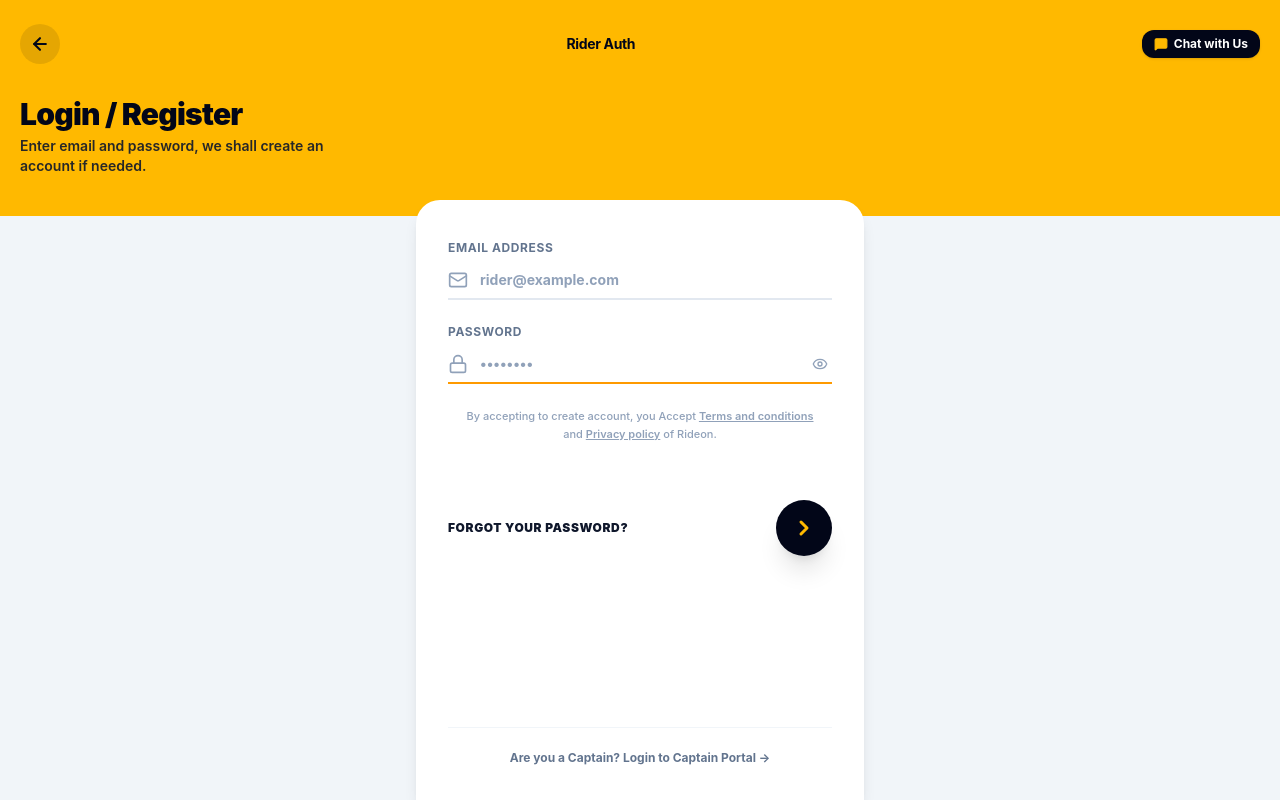
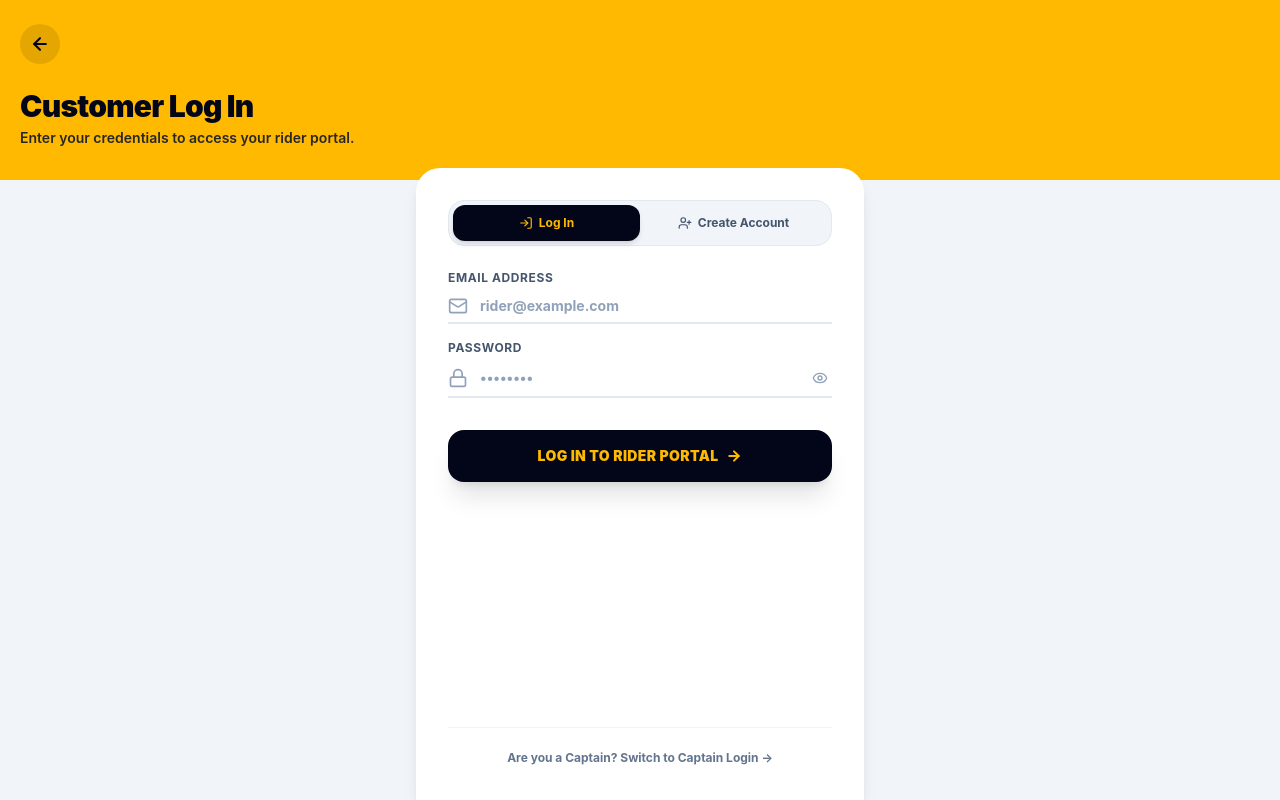
Before and after one commit to ayushraj-ece/RideApp, a Next.js app: page /customer/login in a window 1280 px wide. Built offline with nearby package versions, Linux system fonts and the light colour scheme; no server answers.

Commit message:
Simplify auth pages with prominent full-width submit button, Auth mode tabs, and remove header clutter

```diff
--- a/app/captain/login/page.tsx
+++ b/app/captain/login/page.tsx
@@ -4,35 +4,38 @@ import { useState } from 'react';
 import { useRouter } from 'next/navigation';
 import Link from 'next/link';
 import { createClient } from '@/lib/supabase/client';
-import { ArrowLeft, Mail, Lock, Eye, EyeOff, ChevronRight, MessageSquare, ShieldCheck } from 'lucide-react';
+import { ArrowLeft, Mail, Lock, Eye, EyeOff, ArrowRight, UserPlus, LogIn } from 'lucide-react';
 
 export default function CaptainLoginPage() {
+  const [mode, setMode] = useState<'LOGIN' | 'REGISTER'>('LOGIN');
   const [email, setEmail] = useState('');
   const [password, setPassword] = useState('');
+  const [name, setName] = useState('');
   const [showPassword, setShowPassword] = useState(false);
   const [error, setError] = useState('');
   const [loading, setLoading] = useState(false);
   const router = useRouter();
   const supabase = createClient();
 
-  const handleAuthSubmit = async (e: React.FormEvent) => {
+  const handleSubmit = async (e: React.FormEvent) => {
     e.preventDefault();
     setError('');
     setLoading(true);
 
     try {
-      // 1. Try Signing In
-      const { data: signInData, error: signInError } = await supabase.auth.signInWithPassword({
+      if (mode === 'LOGIN') {
+        const { data, error: authError } = await supabase.auth.signInWithPassword({
           email,
           password,
         });
 
-      if (!signInError && signInData.user) {
-        // Verify role
+        if (authError) throw authError;
+
+        // Check role
         const { data: profile } = await supabase
           .from('profiles')
           .select('role')
-          .eq('id', signInData.user.id)
+          .eq('id', data.user.id)
           .single();
 
         if (profile && profile.role !== 'CAPTAIN') {
@@ -43,11 +46,8 @@ export default function CaptainLoginPage() {
         }
 
         router.push('/captain');
-        return;
-      }
-
-      // 2. If Sign In failed because user account does not exist, attempt automatic Registration
-      if (signInError && (signInError.message.includes('Invalid login credentials') || signInError.message.includes('User not found'))) {
+      } else {
+        // Register Mode
         const { data: signUpData, error: signUpError } = await supabase.auth.signUp({
           email,
           password,
@@ -60,12 +60,12 @@ export default function CaptainLoginPage() {
             id: signUpData.user.id,
             email,
             role: 'CAPTAIN',
-            name: email.split('@')[0],
+            name: name.trim() || email.split('@')[0],
           });
 
           if (profileError) console.error('Error creating profile:', profileError);
 
-          // Insert captain row if needed
+          // Insert captain row
           await supabase.from('captains').upsert({
             id: signUpData.user.id,
             vehicle_type: 'BIKE',
@@ -73,61 +73,94 @@ export default function CaptainLoginPage() {
           });
 
           router.push('/captain');
-          return;
         }
       }
-
-      if (signInError) throw signInError;
     } catch (err: any) {
-      setError(err.message || 'Authentication failed. Check your details.');
+      setError(err.message || 'Authentication failed. Please check your credentials.');
       setLoading(false);
     }
   };
 
   return (
     <div className="min-h-screen bg-slate-100 text-slate-900 flex flex-col font-sans selection:bg-amber-400 selection:text-slate-950">
-      {/* Top Header Banner (Image 2 Style) */}
-      <div className="bg-amber-400 px-5 pt-6 pb-10 text-slate-950 relative">
-        {/* Navigation Bar */}
-        <div className="flex items-center justify-between mb-8">
+      {/* Top Header Banner (Minimalist) */}
+      <div className="bg-amber-400 px-5 pt-6 pb-8 text-slate-950">
         <button
           onClick={() => router.push('/')}
-            className="h-10 w-10 rounded-full bg-slate-950/10 hover:bg-slate-950/20 flex items-center justify-center transition-colors"
+          className="h-10 w-10 rounded-full bg-slate-950/10 hover:bg-slate-950/20 flex items-center justify-center transition-colors mb-6"
         >
           <ArrowLeft className="h-5 w-5 stroke-[2.5]" />
         </button>
-          <span className="text-sm font-bold tracking-tight flex items-center gap-1">
-            <ShieldCheck className="h-4 w-4" />
-            Captain Auth
-          </span>
-          <div className="bg-slate-950 text-white text-xs font-bold px-3 py-1.5 rounded-xl flex items-center gap-1.5 shadow-sm">
-            <MessageSquare className="h-3.5 w-3.5 fill-amber-400 text-amber-400" />
-            <span>Support</span>
-          </div>
-        </div>
 
-        {/* Section Heading */}
         <div className="space-y-1">
-          <h1 className="text-2xl sm:text-3xl font-black tracking-tight">Captain Partner</h1>
-          <p className="text-xs sm:text-sm font-semibold text-slate-900/90 max-w-xs">
-            Enter email and password to log in or register your captain account.
+          <h1 className="text-2xl sm:text-3xl font-black tracking-tight">
+            {mode === 'LOGIN' ? 'Captain Log In' : 'Register as Captain'}
+          </h1>
+          <p className="text-xs sm:text-sm font-semibold text-slate-900/90">
+            {mode === 'LOGIN'
+              ? 'Enter your credentials to access your driver partner portal.'
+              : 'Sign up to start driving and earning with RIDEON.'}
           </p>
         </div>
       </div>
 
-      {/* Main Content Body (White Sheet resting cleanly below header) */}
-      <main className="flex-1 bg-white -mt-4 rounded-t-3xl p-6 sm:p-8 flex flex-col justify-between max-w-md mx-auto w-full shadow-lg relative">
-        <form onSubmit={handleAuthSubmit} className="space-y-6 pt-2">
+      {/* Main Content Body */}
+      <main className="flex-1 bg-white -mt-3 rounded-t-3xl p-6 sm:p-8 flex flex-col justify-between max-w-md mx-auto w-full shadow-lg">
+        <div className="space-y-6">
+          {/* Mode Switcher Tabs */}
+          <div className="flex bg-slate-100 p-1 rounded-2xl border border-slate-200">
+            <button
+              type="button"
+              onClick={() => { setMode('LOGIN'); setError(''); }}
+              className={`flex-1 py-2.5 text-xs font-bold rounded-xl transition-all flex items-center justify-center gap-1.5 ${
+                mode === 'LOGIN'
+                  ? 'bg-slate-950 text-amber-400 shadow-md'
+                  : 'text-slate-600 hover:text-slate-900'
+              }`}
+            >
+              <LogIn className="h-3.5 w-3.5" />
+              <span>Log In</span>
+            </button>
+            <button
+              type="button"
+              onClick={() => { setMode('REGISTER'); setError(''); }}
+              className={`flex-1 py-2.5 text-xs font-bold rounded-xl transition-all flex items-center justify-center gap-1.5 ${
+                mode === 'REGISTER'
+                  ? 'bg-slate-950 text-amber-400 shadow-md'
+                  : 'text-slate-600 hover:text-slate-900'
+              }`}
+            >
+              <UserPlus className="h-3.5 w-3.5" />
+              <span>Create Account</span>
+            </button>
+          </div>
+
           {error && (
             <div className="p-3 rounded-2xl bg-rose-50 border border-rose-200 text-xs font-bold text-rose-600 text-center">
               {error}
             </div>
           )}
 
-          {/* Email Address Input */}
-          <div className="space-y-1.5">
-            <label className="block text-xs font-bold text-slate-500 uppercase tracking-wider">Captain Email</label>
-            <div className="relative border-b-2 border-slate-200 focus-within:border-amber-500 transition-colors py-1 flex items-center">
+          <form onSubmit={handleSubmit} className="space-y-4">
+            {mode === 'REGISTER' && (
+              <div className="space-y-1">
+                <label className="block text-xs font-bold text-slate-600 uppercase tracking-wider">Full Name</label>
+                <div className="border-b-2 border-slate-200 focus-within:border-amber-500 py-1.5 flex items-center">
+                  <input
+                    type="text"
+                    required={mode === 'REGISTER'}
+                    value={name}
+                    onChange={(e) => setName(e.target.value)}
+                    placeholder="Captain Name"
+                    className="w-full bg-transparent text-sm font-bold text-slate-900 placeholder-slate-400 focus:outline-none"
+                  />
+                </div>
+              </div>
+            )}
+
+            <div className="space-y-1">
+              <label className="block text-xs font-bold text-slate-600 uppercase tracking-wider">Captain Email</label>
+              <div className="border-b-2 border-slate-200 focus-within:border-amber-500 py-1.5 flex items-center">
                 <Mail className="h-5 w-5 text-slate-400 mr-3 shrink-0" />
                 <input
                   type="email"
@@ -135,15 +168,14 @@ export default function CaptainLoginPage() {
                   value={email}
                   onChange={(e) => setEmail(e.target.value)}
                   placeholder="captain@example.com"
-                className="w-full bg-transparent text-sm font-bold text-slate-900 placeholder-slate-400 focus:outline-none py-1"
+                  className="w-full bg-transparent text-sm font-bold text-slate-900 placeholder-slate-400 focus:outline-none"
                 />
               </div>
             </div>
 
-          {/* Password Input */}
-          <div className="space-y-1.5">
-            <label className="block text-xs font-bold text-slate-500 uppercase tracking-wider">Password</label>
-            <div className="relative border-b-2 border-amber-500 py-1 flex items-center">
+            <div className="space-y-1">
+              <label className="block text-xs font-bold text-slate-600 uppercase tracking-wider">Password</label>
+              <div className="border-b-2 border-slate-200 focus-within:border-amber-500 py-1.5 flex items-center">
                 <Lock className="h-5 w-5 text-slate-400 mr-3 shrink-0" />
                 <input
                   type={showPassword ? 'text' : 'password'}
@@ -152,7 +184,7 @@ export default function CaptainLoginPage() {
                   value={password}
                   onChange={(e) => setPassword(e.target.value)}
                   placeholder="••••••••"
-                className="w-full bg-transparent text-sm font-bold text-slate-900 placeholder-slate-400 focus:outline-none py-1"
+                  className="w-full bg-transparent text-sm font-bold text-slate-900 placeholder-slate-400 focus:outline-none"
                 />
                 <button
                   type="button"
@@ -164,35 +196,25 @@ export default function CaptainLoginPage() {
               </div>
             </div>
 
-          {/* Disclaimer Text */}
-          <p className="text-[11px] font-medium text-slate-400 text-center leading-relaxed px-2">
-            By accepting to create account, you Accept <span className="underline font-semibold">Terms and conditions</span> and <span className="underline font-semibold">Partner agreement</span> of Rideon Captain.
-          </p>
-
-          {/* Action Links & Submit Button */}
-          <div className="pt-8 flex items-center justify-between">
-            <button
-              type="button"
-              onClick={() => setError('Password reset instructions sent to your email if registered.')}
-              className="text-xs font-black tracking-wider text-slate-900 hover:underline uppercase"
-            >
-              Forgot password?
-            </button>
-
-            {/* Circular Submit Button */}
+            {/* Prominent Full-Width Submit Button */}
+            <div className="pt-4">
               <button
                 type="submit"
                 disabled={loading}
-              className="h-14 w-14 rounded-full bg-slate-950 text-amber-400 flex items-center justify-center shadow-xl hover:bg-slate-900 active:scale-95 transition-all disabled:opacity-50"
+                className="w-full py-4 px-6 rounded-2xl bg-slate-950 text-amber-400 font-black text-sm tracking-wide shadow-xl hover:bg-slate-900 active:scale-[0.98] transition-all flex items-center justify-center gap-2 disabled:opacity-50"
               >
                 {loading ? (
-                <div className="h-5 w-5 border-2 border-amber-400 border-t-transparent rounded-full animate-spin" />
+                  <span>Processing...</span>
                 ) : (
-                <ChevronRight className="h-6 w-6 stroke-[3]" />
+                  <>
+                    <span>{mode === 'LOGIN' ? 'LOG IN AS CAPTAIN' : 'CREATE CAPTAIN ACCOUNT'}</span>
+                    <ArrowRight className="h-4 w-4 stroke-[3]" />
+                  </>
                 )}
               </button>
             </div>
           </form>
+        </div>
 
         {/* Footer Link */}
         <div className="mt-8 pt-4 border-t border-slate-100 text-center">
--- a/app/customer/login/page.tsx
+++ b/app/customer/login/page.tsx
@@ -4,35 +4,38 @@ import { useState } from 'react';
 import { useRouter } from 'next/navigation';
 import Link from 'next/link';
 import { createClient } from '@/lib/supabase/client';
-import { ArrowLeft, Mail, Lock, Eye, EyeOff, ChevronRight, HelpCircle, MessageSquare } from 'lucide-react';
+import { ArrowLeft, Mail, Lock, Eye, EyeOff, ArrowRight, UserPlus, LogIn } from 'lucide-react';
 
 export default function CustomerLoginPage() {
+  const [mode, setMode] = useState<'LOGIN' | 'REGISTER'>('LOGIN');
   const [email, setEmail] = useState('');
   const [password, setPassword] = useState('');
+  const [name, setName] = useState('');
   const [showPassword, setShowPassword] = useState(false);
   const [error, setError] = useState('');
   const [loading, setLoading] = useState(false);
   const router = useRouter();
   const supabase = createClient();
 
-  const handleAuthSubmit = async (e: React.FormEvent) => {
+  const handleSubmit = async (e: React.FormEvent) => {
     e.preventDefault();
     setError('');
     setLoading(true);
 
     try {
-      // 1. Try Signing In
-      const { data: signInData, error: signInError } = await supabase.auth.signInWithPassword({
+      if (mode === 'LOGIN') {
+        const { data, error: authError } = await supabase.auth.signInWithPassword({
           email,
           password,
         });
 
-      if (!signInError && signInData.user) {
+        if (authError) throw authError;
+
         // Verify role
         const { data: profile } = await supabase
           .from('profiles')
           .select('role')
-          .eq('id', signInData.user.id)
+          .eq('id', data.user.id)
           .single();
 
         if (profile && profile.role !== 'CUSTOMER') {
@@ -43,11 +46,8 @@ export default function CustomerLoginPage() {
         }
 
         router.push('/customer');
-        return;
-      }
-
-      // 2. If Sign In failed because user account does not exist, attempt automatic Registration
-      if (signInError && (signInError.message.includes('Invalid login credentials') || signInError.message.includes('User not found'))) {
+      } else {
+        // Register Mode
         const { data: signUpData, error: signUpError } = await supabase.auth.signUp({
           email,
           password,
@@ -60,63 +60,99 @@ export default function CustomerLoginPage() {
             id: signUpData.user.id,
             email,
             role: 'CUSTOMER',
-            name: email.split('@')[0],
+            name: name.trim() || email.split('@')[0],
           });
 
           if (profileError) console.error('Error creating profile:', profileError);
           router.push('/customer');
-          return;
         }
       }
-
-      if (signInError) throw signInError;
     } catch (err: any) {
-      setError(err.message || 'Authentication failed. Check your details.');
+      setError(err.message || 'Authentication failed. Please check your credentials.');
       setLoading(false);
     }
   };
 
   return (
     <div className="min-h-screen bg-slate-100 text-slate-900 flex flex-col font-sans selection:bg-amber-400 selection:text-slate-950">
-      {/* Top Header Banner (Image 2 Style) */}
-      <div className="bg-amber-400 px-5 pt-6 pb-10 text-slate-950 relative">
-        {/* Navigation Bar */}
-        <div className="flex items-center justify-between mb-8">
+      {/* Top Header Banner (Minimalist) */}
+      <div className="bg-amber-400 px-5 pt-6 pb-8 text-slate-950">
         <button
           onClick={() => router.push('/')}
-            className="h-10 w-10 rounded-full bg-slate-950/10 hover:bg-slate-950/20 flex items-center justify-center transition-colors"
+          className="h-10 w-10 rounded-full bg-slate-950/10 hover:bg-slate-950/20 flex items-center justify-center transition-colors mb-6"
         >
           <ArrowLeft className="h-5 w-5 stroke-[2.5]" />
         </button>
-          <span className="text-sm font-bold tracking-tight">Rider Auth</span>
-          <div className="bg-slate-950 text-white text-xs font-bold px-3 py-1.5 rounded-xl flex items-center gap-1.5 shadow-sm">
-            <MessageSquare className="h-3.5 w-3.5 fill-amber-400 text-amber-400" />
-            <span>Chat with Us</span>
-          </div>
-        </div>
 
-        {/* Section Heading */}
         <div className="space-y-1">
-          <h1 className="text-2xl sm:text-3xl font-black tracking-tight">Login / Register</h1>
-          <p className="text-xs sm:text-sm font-semibold text-slate-900/90 max-w-xs">
-            Enter email and password, we shall create an account if needed.
+          <h1 className="text-2xl sm:text-3xl font-black tracking-tight">
+            {mode === 'LOGIN' ? 'Customer Log In' : 'Create Customer Account'}
+          </h1>
+          <p className="text-xs sm:text-sm font-semibold text-slate-900/90">
+            {mode === 'LOGIN'
+              ? 'Enter your credentials to access your rider portal.'
+              : 'Sign up with your email to start booking rides instantly.'}
           </p>
         </div>
       </div>
 
-      {/* Main Content Body (White Sheet resting cleanly below header) */}
-      <main className="flex-1 bg-white -mt-4 rounded-t-3xl p-6 sm:p-8 flex flex-col justify-between max-w-md mx-auto w-full shadow-lg relative">
-        <form onSubmit={handleAuthSubmit} className="space-y-6 pt-2">
+      {/* Main Content Body */}
+      <main className="flex-1 bg-white -mt-3 rounded-t-3xl p-6 sm:p-8 flex flex-col justify-between max-w-md mx-auto w-full shadow-lg">
+        <div className="space-y-6">
+          {/* Mode Switcher Tabs */}
+          <div className="flex bg-slate-100 p-1 rounded-2xl border border-slate-200">
+            <button
+              type="button"
+              onClick={() => { setMode('LOGIN'); setError(''); }}
+              className={`flex-1 py-2.5 text-xs font-bold rounded-xl transition-all flex items-center justify-center gap-1.5 ${
+                mode === 'LOGIN'
+                  ? 'bg-slate-950 text-amber-400 shadow-md'
+                  : 'text-slate-600 hover:text-slate-900'
+              }`}
+            >
+              <LogIn className="h-3.5 w-3.5" />
+              <span>Log In</span>
+            </button>
+            <button
+              type="button"
+              onClick={() => { setMode('REGISTER'); setError(''); }}
+              className={`flex-1 py-2.5 text-xs font-bold rounded-xl transition-all flex items-center justify-center gap-1.5 ${
+                mode === 'REGISTER'
+                  ? 'bg-slate-950 text-amber-400 shadow-md'
+                  : 'text-slate-600 hover:text-slate-900'
+              }`}
+            >
+              <UserPlus className="h-3.5 w-3.5" />
+              <span>Create Account</span>
+            </button>
+          </div>
+
           {error && (
             <div className="p-3 rounded-2xl bg-rose-50 border border-rose-200 text-xs font-bold text-rose-600 text-center">
               {error}
             </div>
           )}
 
-          {/* Email Address Input */}
-          <div className="space-y-1.5">
-            <label className="block text-xs font-bold text-slate-500 uppercase tracking-wider">Email Address</label>
-            <div className="relative border-b-2 border-slate-200 focus-within:border-amber-500 transition-colors py-1 flex items-center">
+          <form onSubmit={handleSubmit} className="space-y-4">
+            {mode === 'REGISTER' && (
+              <div className="space-y-1">
+                <label className="block text-xs font-bold text-slate-600 uppercase tracking-wider">Full Name</label>
+                <div className="border-b-2 border-slate-200 focus-within:border-amber-500 py-1.5 flex items-center">
+                  <input
+                    type="text"
+                    required={mode === 'REGISTER'}
+                    value={name}
+                    onChange={(e) => setName(e.target.value)}
+                    placeholder="John Doe"
+                    className="w-full bg-transparent text-sm font-bold text-slate-900 placeholder-slate-400 focus:outline-none"
+                  />
+                </div>
+              </div>
+            )}
+
+            <div className="space-y-1">
+              <label className="block text-xs font-bold text-slate-600 uppercase tracking-wider">Email Address</label>
+              <div className="border-b-2 border-slate-200 focus-within:border-amber-500 py-1.5 flex items-center">
                 <Mail className="h-5 w-5 text-slate-400 mr-3 shrink-0" />
                 <input
                   type="email"
@@ -124,15 +160,14 @@ export default function CustomerLoginPage() {
                   value={email}
                   onChange={(e) => setEmail(e.target.value)}
                   placeholder="rider@example.com"
-                className="w-full bg-transparent text-sm font-bold text-slate-900 placeholder-slate-400 focus:outline-none py-1"
+                  className="w-full bg-transparent text-sm font-bold text-slate-900 placeholder-slate-400 focus:outline-none"
                 />
               </div>
             </div>
 
-          {/* Password Input */}
-          <div className="space-y-1.5">
-            <label className="block text-xs font-bold text-slate-500 uppercase tracking-wider">Password</label>
-            <div className="relative border-b-2 border-amber-500 py-1 flex items-center">
+            <div className="space-y-1">
+              <label className="block text-xs font-bold text-slate-600 uppercase tracking-wider">Password</label>
+              <div className="border-b-2 border-slate-200 focus-within:border-amber-500 py-1.5 flex items-center">
                 <Lock className="h-5 w-5 text-slate-400 mr-3 shrink-0" />
                 <input
                   type={showPassword ? 'text' : 'password'}
@@ -141,7 +176,7 @@ export default function CustomerLoginPage() {
                   value={password}
                   onChange={(e) => setPassword(e.target.value)}
                   placeholder="••••••••"
-                className="w-full bg-transparent text-sm font-bold text-slate-900 placeholder-slate-400 focus:outline-none py-1"
+                  className="w-full bg-transparent text-sm font-bold text-slate-900 placeholder-slate-400 focus:outline-none"
                 />
                 <button
                   type="button"
@@ -153,40 +188,30 @@ export default function CustomerLoginPage() {
               </div>
             </div>
 
-          {/* Disclaimer Text */}
-          <p className="text-[11px] font-medium text-slate-400 text-center leading-relaxed px-2">
-            By accepting to create account, you Accept <span className="underline font-semibold">Terms and conditions</span> and <span className="underline font-semibold">Privacy policy</span> of Rideon.
-          </p>
-
-          {/* Action Links & Submit Button (Image 2 style floating circle arrow) */}
-          <div className="pt-8 flex items-center justify-between">
-            <button
-              type="button"
-              onClick={() => setError('Password reset instructions sent to your email if registered.')}
-              className="text-xs font-black tracking-wider text-slate-900 hover:underline uppercase"
-            >
-              Forgot your password?
-            </button>
-
-            {/* Circular Submit Button */}
+            {/* Prominent Full-Width Submit Button */}
+            <div className="pt-4">
               <button
                 type="submit"
                 disabled={loading}
-              className="h-14 w-14 rounded-full bg-slate-950 text-amber-400 flex items-center justify-center shadow-xl hover:bg-slate-900 active:scale-95 transition-all disabled:opacity-50"
+                className="w-full py-4 px-6 rounded-2xl bg-slate-950 text-amber-400 font-black text-sm tracking-wide shadow-xl hover:bg-slate-900 active:scale-[0.98] transition-all flex items-center justify-center gap-2 disabled:opacity-50"
               >
                 {loading ? (
-                <div className="h-5 w-5 border-2 border-amber-400 border-t-transparent rounded-full animate-spin" />
+                  <span>Processing...</span>
                 ) : (
-                <ChevronRight className="h-6 w-6 stroke-[3]" />
+                  <>
+                    <span>{mode === 'LOGIN' ? 'LOG IN TO RIDER PORTAL' : 'CREATE ACCOUNT'}</span>
+                    <ArrowRight className="h-4 w-4 stroke-[3]" />
+                  </>
                 )}
               </button>
             </div>
           </form>
+        </div>
 
         {/* Footer Link */}
         <div className="mt-8 pt-4 border-t border-slate-100 text-center">
           <Link href="/captain/login" className="text-xs font-bold text-slate-500 hover:text-slate-900">
-            Are you a Captain? Login to Captain Portal →
+            Are you a Captain? Switch to Captain Login →
           </Link>
         </div>
       </main>
```
Lines whose indentation alone changed are shown as unchanged.
